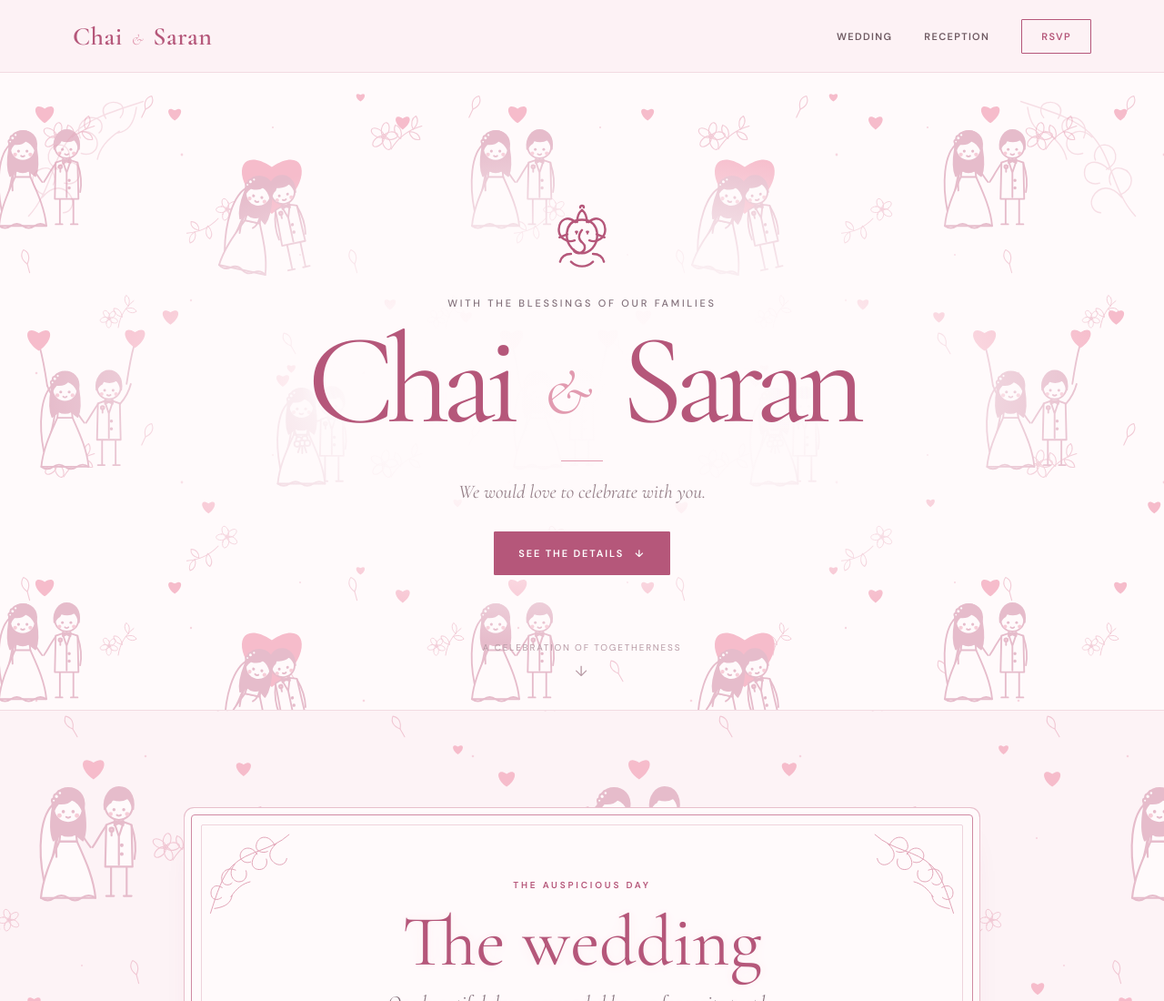
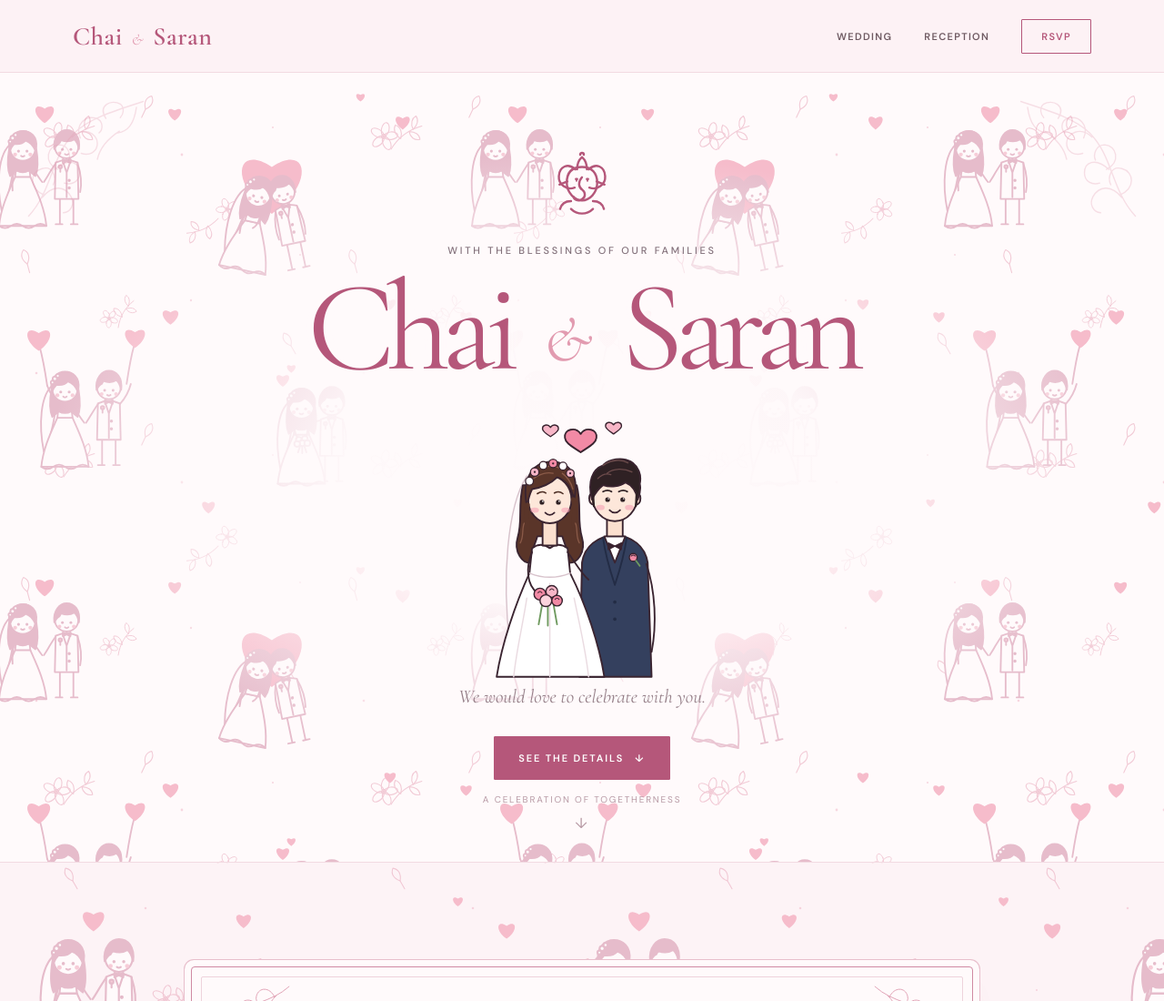
Before and after one commit to chaiwedssaran/chaiwedssaran.github.io, a plain HTML site: page index.html in a window 1280 px wide. Shown: the top 1100 px of the page at 91% size. Drawn offline with nearby package versions, Linux system fonts and the light colour scheme.

Commit message:
Original couple doodle on welcome page

```diff
--- a/index.html
+++ b/index.html
@@ -45,6 +45,8 @@
 .ceremony{padding-left:18px;padding-right:18px}
 @media(max-width:600px){.ceremony-block{padding:52px 22px 46px}.ceremony-block::after{background-size:64px,64px,64px,64px}}
 @media(max-width:600px){.hero{background-image:radial-gradient(ellipse 62% 36% at 50% 50%,#fffafb 0,#fffafbf0 50%,#fffafb00 100%),url('couples.svg'),url('floral-bg.svg')}}
+
+.hero-couple{display:block;width:min(260px,58vw);height:auto;margin:14px auto 2px}
 @media(prefers-reduced-motion:reduce){html{scroll-behavior:auto}*,*::before,*::after{animation-duration:.01ms!important;transition-duration:.01ms!important}}
   </style>
 </head>
@@ -70,7 +72,7 @@
       <svg class="ganesh" role="img" aria-label="Shri Ganesha illustration"><use href="#ganesha"></use></svg>
       <p class="invite-pretitle">With the blessings of our families</p>
       <h1 class="names" id="couple-name">Chai <span class="amp">&</span> Saran</h1>
-      <div class="small-rule" aria-hidden="true"></div>
+      <img class="hero-couple" src="couple-doodle.svg" alt="Doodle of a smiling bride with a flower crown and bouquet beside her groom in a navy suit" width="360" height="420">
       <p class="hero-sub">We would love to celebrate with you.</p>
       <a class="btn" href="#ceremony">See the details <span aria-hidden="true">↓</span></a>
     </div><span class="scroll-note">A celebration of togetherness</span></section>
```
Also changed, not shown: couple-doodle.svg (added).
